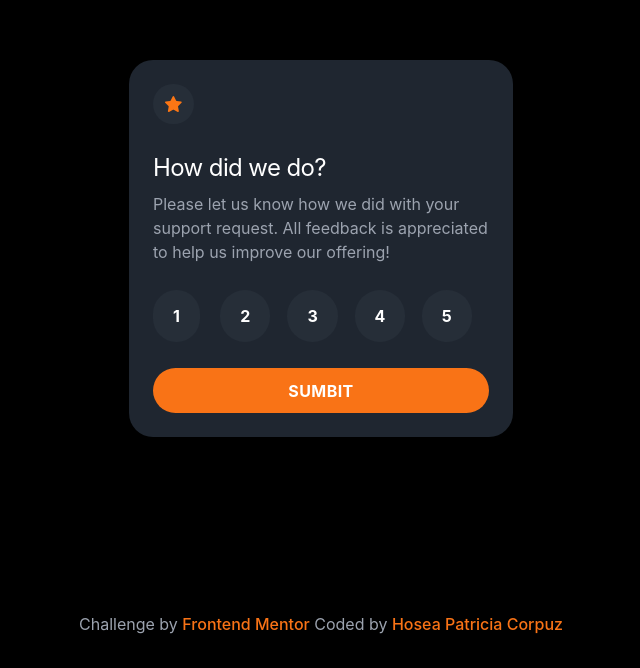
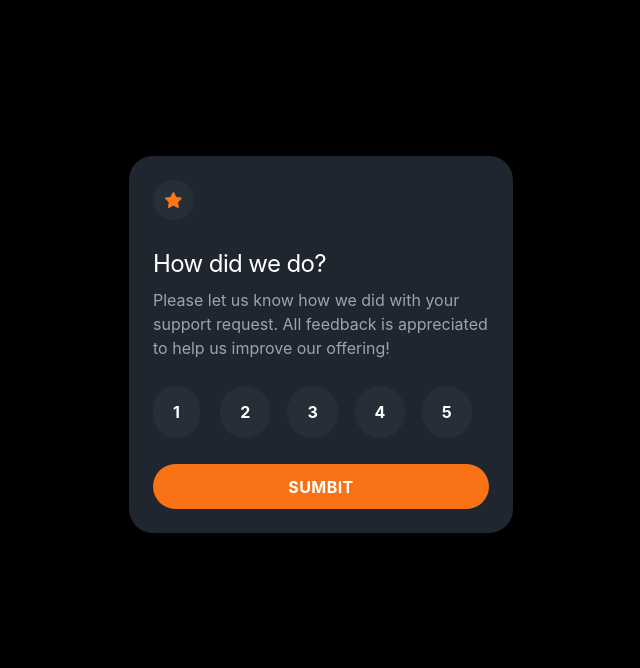
Before and after one commit to seya101/Interactive-Rating-Component, a Vue app: page / in a window 1280 px wide. Shown: the part 132-800 px from the top of the page, without its empty margins (319-959 px from the left). Built offline with nearby package versions, Linux system fonts and the light colour scheme.

Commit message:
Improved styles

```diff
--- a/src/App.vue
+++ b/src/App.vue
@@ -1,5 +1,5 @@
 <template>
-    <main class="flex-grow mt-40 mb-55">
+    <main class="flex-grow my-64">
       <rating-form></rating-form>
     </main>
     <footer class="text-gray-400 justify-center">
--- a/src/components/RatingForm.vue
+++ b/src/components/RatingForm.vue
@@ -7,7 +7,7 @@
       </div>
 
       <!-- Text Content -->
-      <h5 class="mb-2 text-2xl tracking-tight text-white">
+      <h5 class="mb-2 text-2xl tracking-tight text-white ">
           How did we do?
       </h5>
       <p class="mb-10 font-normal text-gray-400">
```
